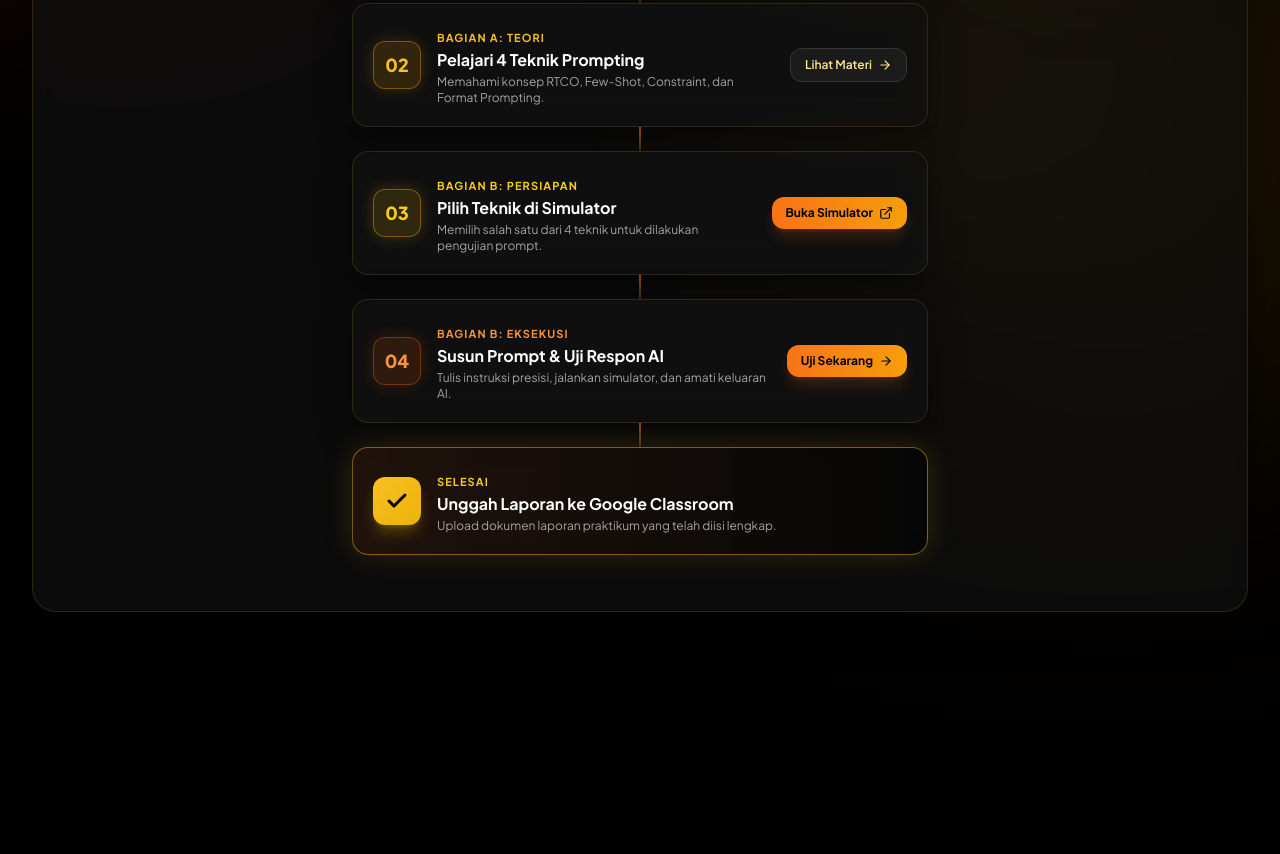
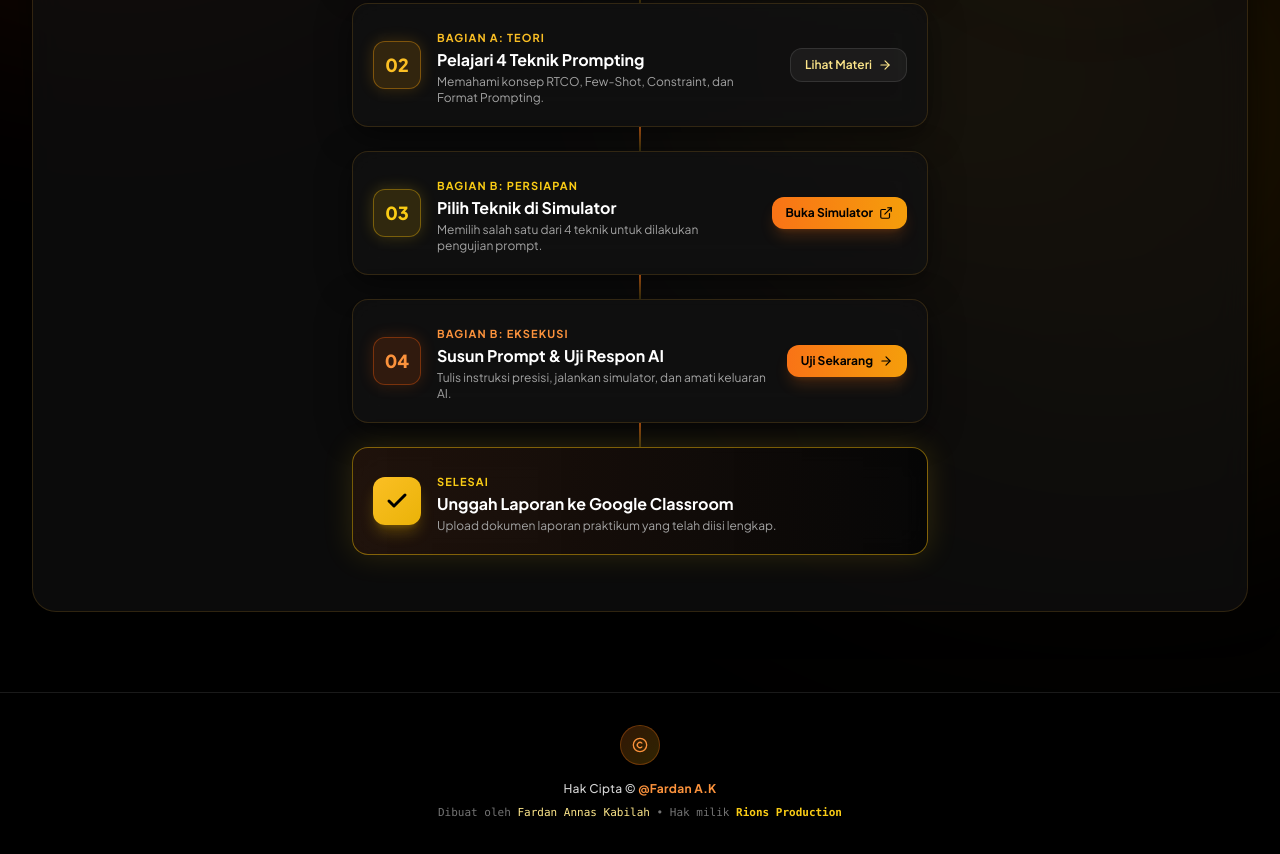
Before and after one commit to rionsproduction-maker/Prompt-Engineering-Simulator-Flowchart-Praktikum, a plain HTML site: page flowchart_simulator_prompt_engineering (1).html in a window 1280 px wide. Shown: the part 469-1323 px from the top of the page. Before the commit the page ends 1113 px from the top, so only its background shows below. Drawn offline with nearby package versions, Linux system fonts and the light colour scheme.

Commit message:
Index.html
Added footer with copyright information and creator credits.

```diff
--- a/flowchart_simulator_prompt_engineering (1).html
+++ b/flowchart_simulator_prompt_engineering (1).html
@@ -425,6 +425,21 @@
 
     </main>
 
+    <!-- Footer / Copyright -->
+    <footer class="py-8 mt-12 border-t border-white/10 bg-black/40 backdrop-blur-xl relative z-10 w-full">
+        <div class="max-w-7xl mx-auto px-4 text-center flex flex-col items-center justify-center gap-2">
+            <div class="w-10 h-10 rounded-full bg-gradient-to-br from-orange-500/20 to-yellow-500/20 flex items-center justify-center border border-orange-500/30 mb-2">
+                <i data-lucide="copyright" class="w-4 h-4 text-orange-400"></i>
+            </div>
+            <p class="text-xs text-neutral-300 font-medium tracking-wide">
+                Hak Cipta &copy; <span class="text-orange-400 font-bold">@Fardan A.K</span>
+            </p>
+            <p class="text-[11px] text-neutral-500 font-mono">
+                Dibuat oleh <span class="text-amber-200">Fardan Annas Kabilah</span> &bull; Hak milik <span class="text-yellow-400 font-bold">Rions Production</span>
+            </p>
+        </div>
+    </footer>
+
     <!-- Notification Toast -->
     <div id="toast" class="fixed bottom-6 right-6 bg-gradient-to-r from-orange-500 to-amber-500 text-black font-extrabold px-5 py-3.5 rounded-2xl shadow-2xl flex items-center gap-2.5 transition-all duration-300 translate-y-20 opacity-0 pointer-events-none z-50">
         <i data-lucide="check-circle-2" class="w-5 h-5 stroke-[2.5]"></i>
```
